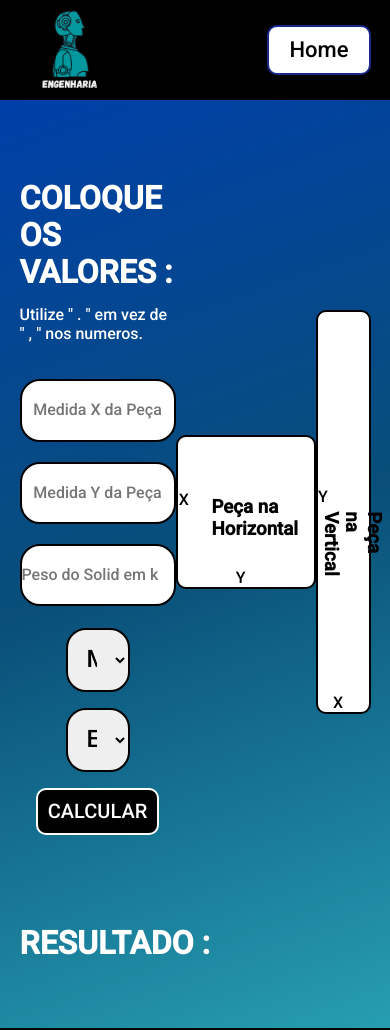
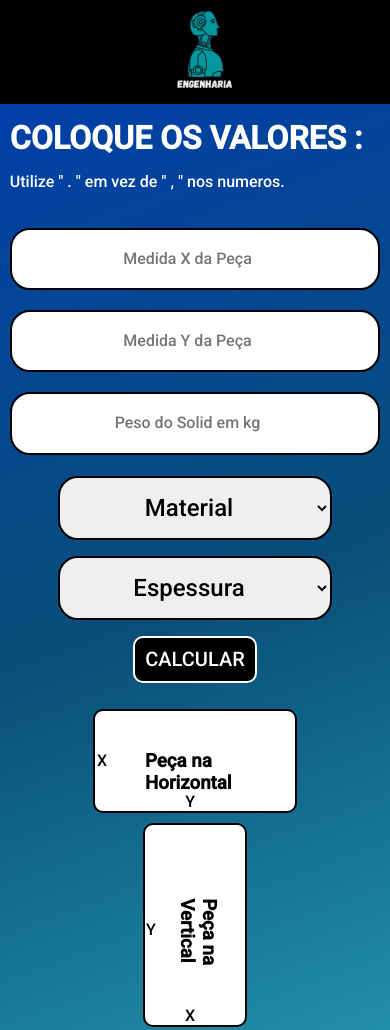
Before and after one commit to JnFerri/Aproveitamento-de-Chapas-de-a-o, a plain HTML site: page index.html in a window 390 px wide. Shown: the top 1030 px of the page. Drawn offline with Linux system fonts and the light colour scheme.

Commit message:
01/09/2022

```diff
--- a/assets/css/footer.css
+++ b/assets/css/footer.css
@@ -17,3 +17,14 @@ footer{
     font-size: 20px;
     font-family: 'Roboto', sans-serif;
 }
+
+@media(max-width:798px){
+    .footer__container{
+        flex-direction: column;
+        align-items: center;
+    }
+
+    .footer__copyright, .footer__contato{
+        width: 95%;
+    }
+}
--- a/assets/css/formulario.css
+++ b/assets/css/formulario.css
@@ -69,3 +69,14 @@
     color: white;
     background-color: black;
 }
+
+@media(max-width:798px){
+    .formulario{
+        width: 95%;
+        margin: 1rem 0;
+        padding: 0;
+    }
+    .seletor{
+       width: 80%;
+    }
+}
--- a/assets/css/header.css
+++ b/assets/css/header.css
@@ -1,11 +1,11 @@
-
+header{
+    align-items: center;
+    text-align: center;
+}
 
 .header__container{
-    display: flex;
-    align-items: center;
-    justify-content: space-between;
+
     background: black;
-
 }
 
 .header__imagem{
--- a/assets/css/resultado.css
+++ b/assets/css/resultado.css
@@ -41,3 +41,15 @@
     font-size: 24px;
     font-weight: bold;
 }
+
+@media(max-width:798px){
+    .resultado__box{
+        width: 40%;
+
+    }
+
+    #resultado{
+        width: 95%;
+        flex-wrap: wrap;
+    }
+}
--- a/assets/css/style.css
+++ b/assets/css/style.css
@@ -72,3 +72,21 @@ padding-bottom: 50px;
     bottom: 0.1%;
     right: 50%;
 }
+
+@media(max-width:798px){
+    .container{
+        flex-direction: column;
+        align-items: center;
+    }
+
+    .vertical{
+        width: 100px;
+        height: 200px;
+        margin: 10px 0;
+    }
+
+    .horizontal{
+        width: 200px;
+        height: 100px;
+    }
+}
--- a/assets/js/header.js
+++ b/assets/js/header.js
@@ -2,11 +2,7 @@
  export function publicarHeader(){
     var header = document.getElementById('header')
     header.innerHTML = `<div class="header__container">
-    <img class="header__imagem" src="assets/img/calculos.png" alt="imagem avioeste">
-
-    <ul class="header__lista" type="none">
-        <li class="header__link"><a href="index.html">Home</a></li>
-    </ul>
+    <img class="header__imagem" src="assets/img/Calculos.png" alt="imagem avioeste">
 </div>`
 
 }
--- a/index.html
+++ b/index.html
@@ -29,8 +29,8 @@
                <h2 class="titulo">Coloque os valores :</h2>
                <p class="alerta">Utilize " . " em vez de " , " nos numeros. </p>
                <section class="formulario__textos">
-                       <input type="text" class="formulario__inputTexto" name="pecaX" id="pecaX" placeholder="Medida X da Peça">
-                       <input type="text"  class="formulario__inputTexto" name="pecaY" id="pecaY" placeholder="Medida Y da Peça">
+                       <input type="number" class="formulario__inputTexto" name="pecaX" id="pecaX" placeholder="Medida X da Peça">
+                       <input type="number"  class="formulario__inputTexto" name="pecaY" id="pecaY" placeholder="Medida Y da Peça">
                        <input type="number" class="formulario__inputTexto"  name="pesoSolid" id="pesoSolid" placeholder="Peso do Solid em kg">
                </section>
                <fieldset class="formulario__seletores">
```
